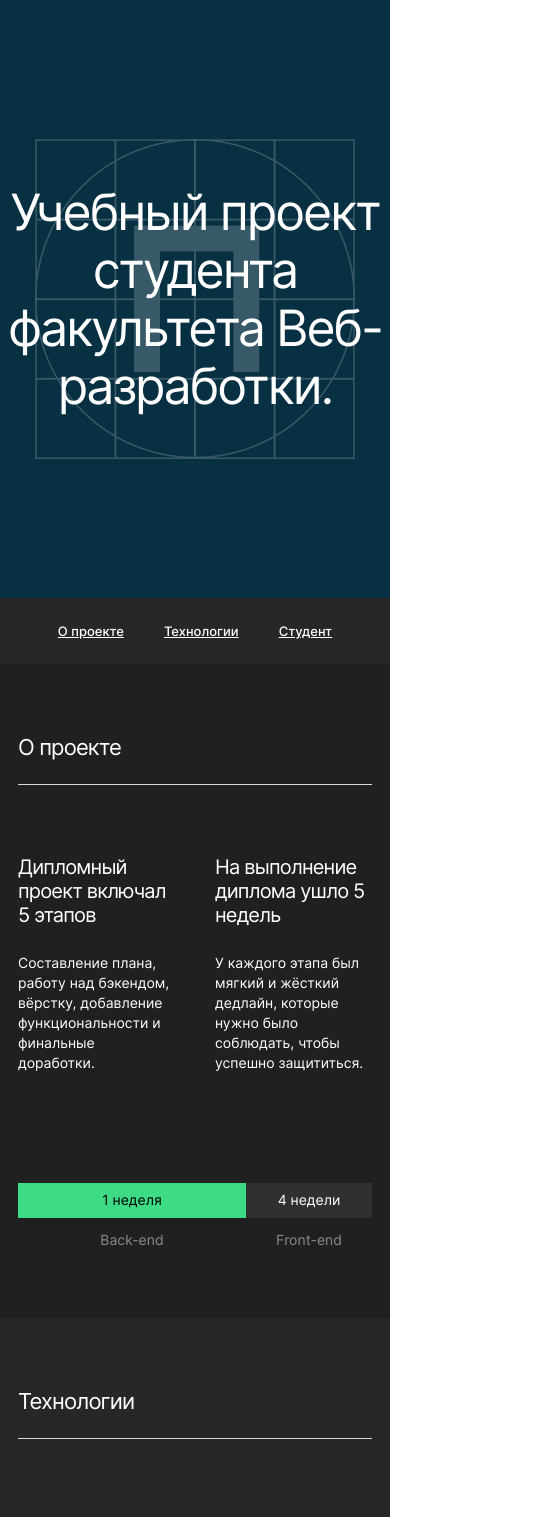
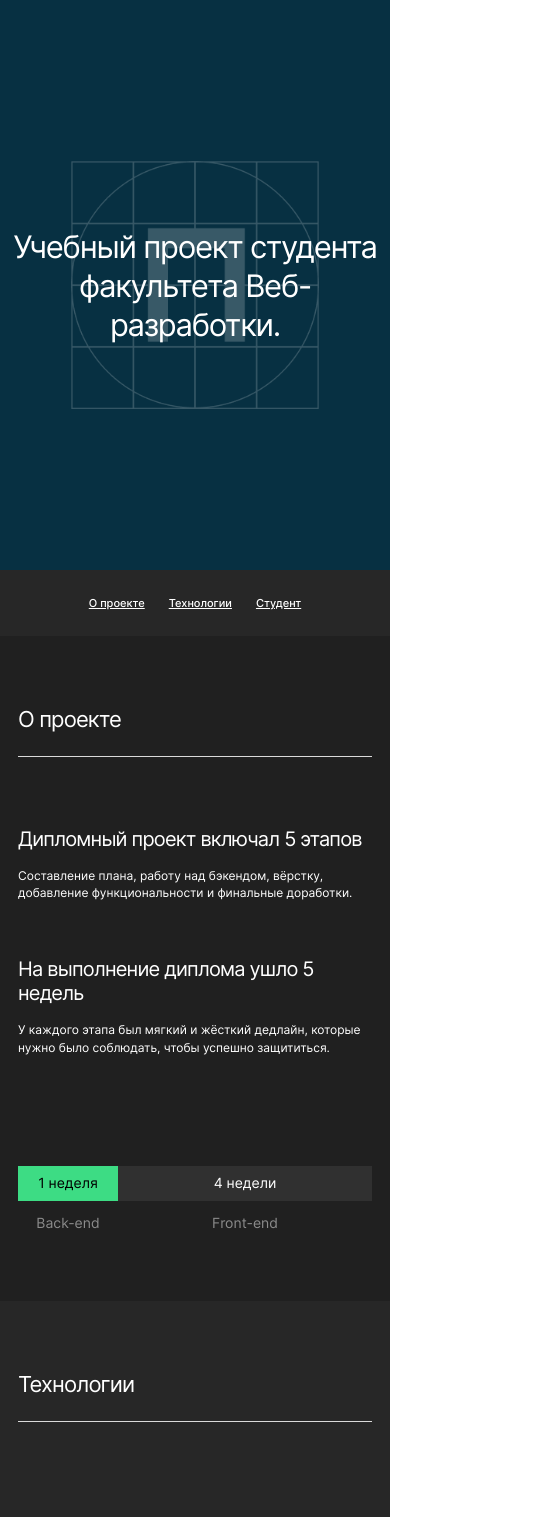
Before and after one commit to NikolayKrishtopa/movies-explorer-frontend, a React (Create React App) app: page / in a window 390 px wide. Shown: the top 1517 px of the page, 540 px wide, since content can reach past the window. Built offline with nearby package versions, Linux system fonts and the light colour scheme.

Commit message:
feat/start adaptive layout

```diff
--- a/src/commonStylles/commonStyles.scss
+++ b/src/commonStylles/commonStyles.scss
@@ -18,6 +18,10 @@
   font-weight: 400;
   line-height: 1.16;
   letter-spacing: -0.04em;
+  @media (max-width: 500px) {
+    font-size: 30px;
+    line-height: 36px;
+  }
 }
 
 %section-title {
@@ -38,6 +42,9 @@
   font-size: 14px;
   font-weight: 400;
   letter-spacing: 0em;
+  @media (max-width: 800px) {
+    font-size: 12px;
+  }
 }
 
 $content-bg-color_light: #272727;
--- a/src/components/AboutProject/AboutProject.scss
+++ b/src/components/AboutProject/AboutProject.scss
@@ -12,6 +12,13 @@
   display: grid;
   gap: 40px;
   grid-template-columns: repeat(2, 1fr);
+  @media (max-width: 800px) {
+    gap: 30px;
+  }
+  @media (max-width: 600px) {
+    grid-template-columns: 1fr;
+    gap: 56px;
+  }
 }
 .about-project__fact {
   margin: 0;
@@ -19,6 +26,12 @@
   display: flex;
   flex-direction: column;
   gap: 26px;
+  @media (max-width: 800px) {
+    gap: 22px;
+  }
+  @media (max-width: 600px) {
+    gap: 16px;
+  }
 }
 .about-project__fact-heading {
   margin: 0;
@@ -40,6 +53,12 @@
   display: grid;
   grid-template-columns: 228px 1fr;
   grid-template-rows: auto;
+  @media (max-width: 800px) {
+    grid-template-columns: 140px 1fr;
+  }
+  @media (max-width: 500px) {
+    grid-template-columns: 100px 1fr;
+  }
 }
 .about-project__time-line-term {
   @extend %content-text;
@@ -48,6 +67,9 @@
   display: flex;
   justify-content: center;
   background: #303030;
+  @media (max-width: 800px) {
+    font-size: 14px;
+  }
 }
 .about-project__time-line-term_style_green {
   background-color: $green-solid;
@@ -59,4 +81,7 @@
   display: flex;
   justify-content: center;
   color: #8b8b8b;
+  @media (max-width: 800px) {
+    font-size: 14px;
+  }
 }
--- a/src/components/Footer/Footer.scss
+++ b/src/components/Footer/Footer.scss
@@ -5,6 +5,10 @@
   font-weight: 400;
   letter-spacing: 0px;
   line-height: 1.21;
+  @media (max-width: 500px) {
+    font-size: 12px;
+    line-height: 15px;
+  }
 }
 .footer {
   @extend %section;
@@ -23,6 +27,10 @@
 .footer__links {
   display: flex;
   gap: 20px;
+  @media (max-width: 500px) {
+    flex-direction: column;
+    gap: 12px;
+  }
 }
 .footer__year {
   @extend %text-style;
@@ -35,6 +43,10 @@
   display: flex;
   justify-content: space-between;
   align-items: center;
+  @media (max-width: 500px) {
+    flex-direction: column-reverse;
+    gap: 30px;
+  }
 }
 .footer__link {
   @extend %text-style;
@@ -42,4 +54,5 @@
   padding: 0;
   text-decoration: none;
   color: #fff;
+  text-align: center;
 }
--- a/src/components/NavTab/NavTab.scss
+++ b/src/components/NavTab/NavTab.scss
@@ -10,11 +10,17 @@
   align-items: center;
   justify-content: center;
   gap: 40px;
+  @media (max-width: 500px) {
+    gap: 24px;
+  }
 }
 
 .navtab__link {
   font-size: 13px;
   font-weight: 500;
-  line-height: 1.23;
+  line-height: 16px;
   text-decoration-line: underline;
+  @media (max-width: 500px) {
+    font-size: 11px;
+  }
 }
--- a/src/components/Portfolio/Portfolio.scss
+++ b/src/components/Portfolio/Portfolio.scss
@@ -32,8 +32,19 @@
   font-weight: 400;
   line-height: 50px;
   letter-spacing: -0.04em;
+  @media (max-width: 800px) {
+    font-size: 28px;
+  }
+  @media (max-width: 500px) {
+    font-size: 18px;
+    line-height: 28px;
+    letter-spacing: -4%;
+  }
 }
 .portfolio__item-icon {
   margin: 0;
   padding: 21px 6px;
+  @media (max-width: 500px) {
+    padding: 4px 0;
+  }
 }
--- a/src/components/Promo/Promo.scss
+++ b/src/components/Promo/Promo.scss
@@ -12,10 +12,19 @@
   display: flex;
   justify-content: center;
   align-items: center;
+  @media (max-width: 500px) {
+    min-height: 570px;
+    background-size: 248px;
+  }
 }
 
 .promo__title {
   @extend %section-text-accent;
   max-width: 730px;
   text-align: center;
+  @media (max-width: 500px) {
+    font-size: 31px;
+    line-height: 39px;
+    letter-spacing: -0.04em;
+  }
 }
--- a/src/components/Techs/Techs.scss
+++ b/src/components/Techs/Techs.scss
@@ -23,6 +23,7 @@
   margin: 0;
   padding: 0;
   display: flex;
+  flex-wrap: wrap;
   align-items: center;
   justify-content: center;
   gap: 10px;
```
Also changed, not shown: src/components/Promo/Promo.jsx (renamed from src/components/Promo/Promo.js).
